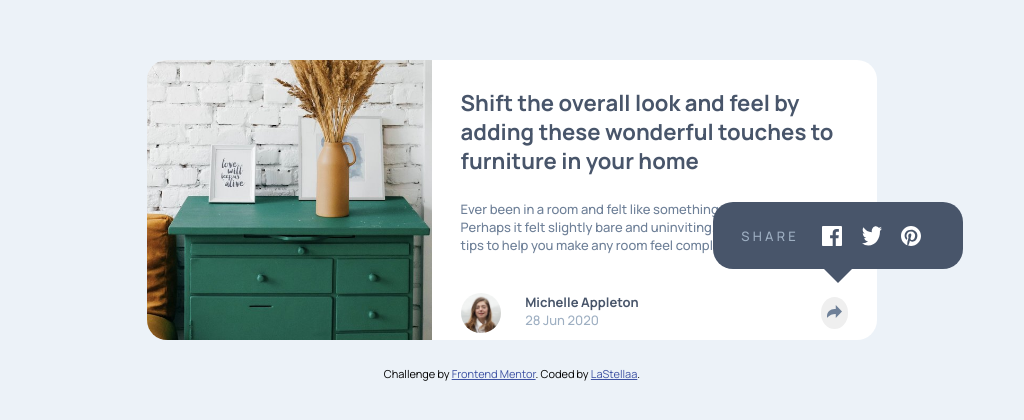
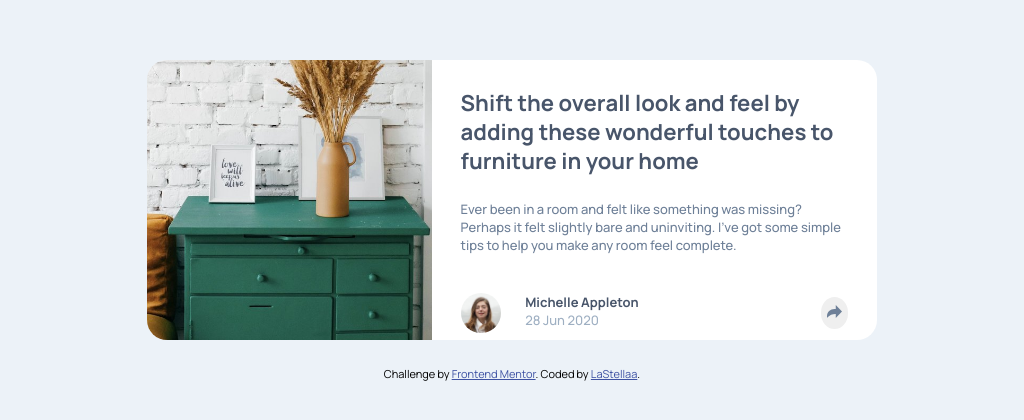
Before and after one commit to LaStellaa/Article-preview-component, a plain HTML site: page index.html in a window 1024 px wide. Shown: the part 180-600 px from the top of the page. Drawn offline with Linux system fonts and the light colour scheme.

Commit message:
modified CSS

```diff
--- a/styles.css
+++ b/styles.css
@@ -136,9 +136,9 @@ button {
 }
 
 .icons-container {
-  margin-right: 4.5rem;
+  margin-right: 6rem;
   display: flex;
-  gap: 1rem;
+  gap: 1.5rem;
 }
 
 /* Mobile style */
@@ -188,6 +188,7 @@ button {
   .text-container {
     display: flex;
     flex-direction: column;
+    position: relative;
   }
 
   .main-image {
@@ -203,24 +204,25 @@ button {
     object-position: 35%;
   }
 
-  footer {
+  /* footer {
     position: relative;
-  }
+  } */
 
   .personal-details {
     padding-right: 9rem;
   }
 
   .share-section {
-    display: flex;
+    display: none;
     flex-direction: row;
     align-items: center;
     justify-content: space-between;
     width: 250px;
     background-color: var(--Grey-900);
     position: absolute;
-    top: -100%;
-    left: 55%;
+    /* top: 0; */
+    left: 57%;
+    bottom: 25%;
     padding-inline: 2.2rem;
     height: 67px;
     border-radius: 20px;
@@ -246,9 +248,9 @@ button {
     color: var(--Grey-400);
   }
 
-  #share-btn {
+  /* #share-btn {
     display: none;
-  }
+  } */
 
   .icons-container {
     margin-right: 1rem;
@@ -268,6 +270,7 @@ button {
   .text-container {
     display: flex;
     flex-direction: column;
+    position: relative;
   }
 
   .main-image {
@@ -283,24 +286,21 @@ button {
     object-position: 35%;
   }
 
-  footer {
-    position: relative;
-  }
-
   .personal-details {
     padding-right: 14rem;
   }
 
   .share-section {
-    display: flex;
+    display: none;
     flex-direction: row;
     align-items: center;
     justify-content: space-between;
     width: 250px;
     background-color: var(--Grey-900);
     position: absolute;
-    top: -160%;
-    left: 65%;
+
+    left: 64%;
+    bottom: 30%;
     padding-inline: 2.2rem;
     height: 67px;
     border-radius: 20px;
@@ -318,4 +318,10 @@ button {
     border-right: 20px solid transparent;
     border-top: 20px solid var(--Grey-900);
   }
+
+  .icons-container {
+    margin-right: 1rem;
+    display: flex;
+    gap: 1.5rem;
+  }
 }
```
